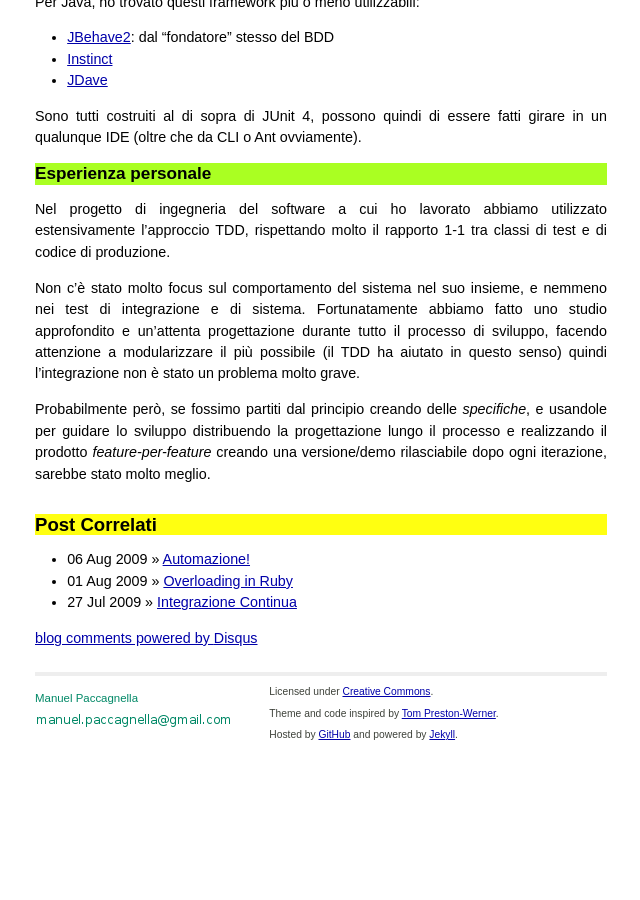
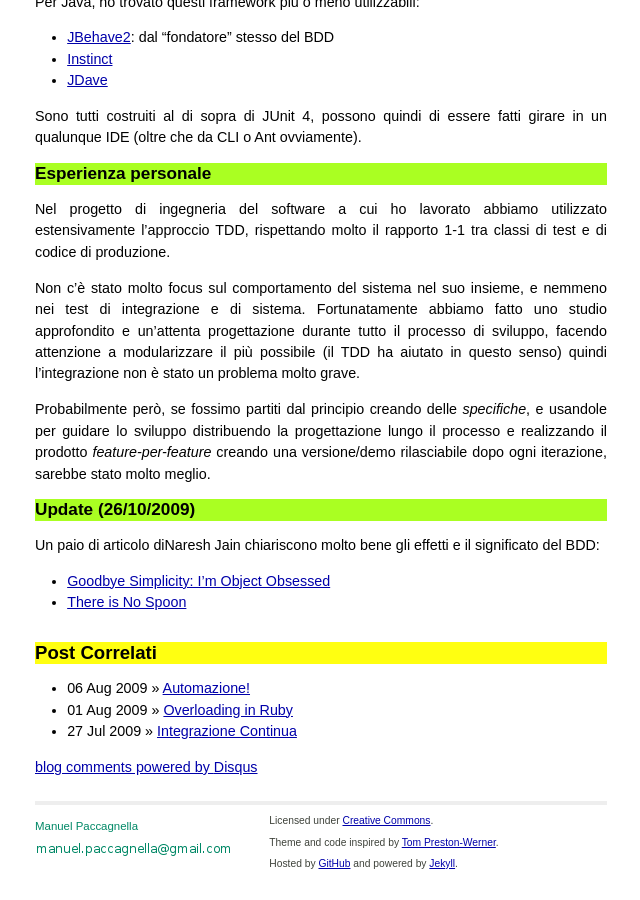
Before and after one commit to manuelp/manuelp.github.io, a Jekyll site: the page built from _posts/2009-08-30-behavioural-driven-development.markdown, in a window 1280 px wide and 900 px high, scrolled down 1594 px. Shown: the whole window, without its empty margins (319-959 px from the left). Built offline with Jekyll 4.4.1, drawn with Linux system fonts in a browser that asks for light colours; comment, search, counter and statistics services are not loaded; before the commit the page ends 2366 px from its top, so only the background shows below that.

Commit message:
Aggiunti un paio di link all'articolo sul BDD

```diff
--- a/_posts/2009-08-30-behavioural-driven-development.markdown
+++ b/_posts/2009-08-30-behavioural-driven-development.markdown
@@ -55,6 +55,12 @@ Non c'è stato molto focus sul comportamento del sistema nel suo insieme, e nemm
 
 Probabilmente però, se fossimo partiti dal principio creando delle *specifiche*, e usandole per guidare lo sviluppo distribuendo la progettazione lungo il processo e realizzando il prodotto *feature-per-feature* creando una versione/demo rilasciabile dopo ogni iterazione, sarebbe stato molto meglio.
 
+## Update (26/10/2009)
+Un paio di articolo diNaresh Jain chiariscono molto bene gli effetti e il significato del BDD:
+
+ - [Goodbye Simplicity: I'm Object Obsessed](http://blogs.agilefaqs.com/2009/10/26/goodbye-simplicity-im-object-obsessed/)
+ - [There is No Spoon](http://blogs.agilefaqs.com/2009/06/15/there-is-no-spoon-objects/)
+
 [Bdd]: http://en.wikipedia.org/wiki/Behavior_Driven_Development "Behaviour Driven Development"
 [TDD]: http://en.wikipedia.org/wiki/Test_Driven_Development "Test Driven Development"
 [BDDDanNorth]: http://dannorth.net/introducing-bdd "Introducing BDD"
```
